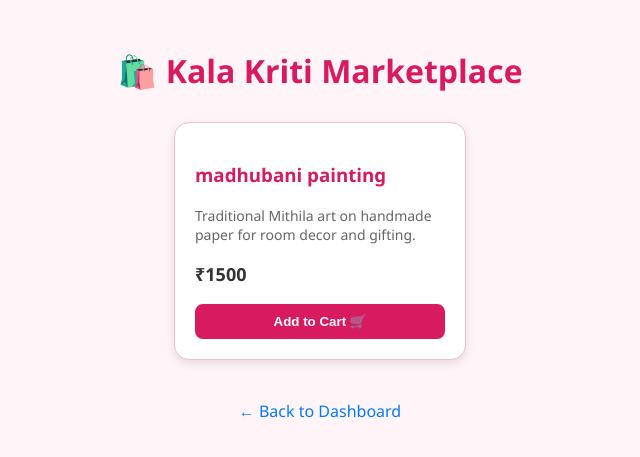
After one commit to TanyaAnand1105/A-Digital-Marketplace-for-Small-Scale-Women-Entrepreneurs, a Flask app: page /marketplace in a window 1280 px wide. The commit adds this page. Shown: the top 457 px of the page, without its empty margins (320-960 px from the left). Run offline with Flask 3, Linux system fonts and the light colour scheme.

Commit message:
Initial commit: Kala kriti Marketplace working

```diff
--- a/app.py
+++ b/app.py
@@ -41,13 +41,35 @@ def perform_login():
 @app.route('/profile')
 def profile():
     return render_template('profile.html')
+
+@app.route('/add_product')
+def add_product():
+    return render_template('add_product.html')
+
+@app.route('/perform_add_product', methods=['POST'])
+def perform_add_product():
+    import json
+    p_name = request.form.get('p_name')
+    p_price = request.form.get('p_price')
+    p_desc = request.form.get('p_desc')
+
+    new_item = {"name": p_name, "price": p_price, "description": p_desc}
+
+    try:
+        with open('products.json', 'r') as f:
+            all_products = json.load(f)
+    except:
+        all_products = []
+
+    all_products.append(new_item)
+
+    with open('products.json', 'w') as f:
+        json.dump(all_products, f, indent=4)
+
+    return f"<h1>Success!</h1><p>{p_name} add ho gaya hai.</p><a href='/marketplace'>Shop Dekhein</a>"
 @app.route('/logout')
 def logout():
     return redirect(url_for('index'))
-
-@app.route('/add_product')
-def add_product():
-    return "<h1>Add New Product Page</h1><p>Feature coming soon!</p><a href='/profile'>Back to Dashboard</a>"
 
 @app.route('/my_orders')
 def my_orders():
@@ -56,6 +78,15 @@ def my_orders():
 @app.route('/messages')
 def messages():
     return "<h1>Customer Messages Page</h1><p>Feature coming soon!</p><a href='/profile'>Back to Dashboard</a>"
+@app.route('/marketplace')
+def marketplace():
+    import json
+    try:
+        with open('products.json', 'r') as f:
+            all_products = json.load(f)
+    except:
+        all_products = []
 
+    return render_template('marketplace.html', products=all_products)
 if  __name__ == "__main__":
     app.run(debug=True)
--- /dev/null
+++ b/frontend/templates/marketplace.html
@@ -0,0 +1,22 @@
+<!DOCTYPE html>
+<html>
+<head>
+    <title>Kala Kriti Marketplace</title>
+</head>
+<body style="background-color: #fff5f8; font-family: 'Segoe UI', sans-serif; padding: 20px;">
+    <h1 style="text-align: center; color: #d81b60;">🛍️ Kala Kriti Marketplace</h1>
+    <div style="display: flex; flex-wrap: wrap; gap: 20px; justify-content: center; margin-top: 30px;">
+        {% for p in products %}
+        <div style="background: white; padding: 20px; border-radius: 15px; width: 250px; box-shadow: 0 4px 10px rgba(0,0,0,0.1); border: 1px solid #f8bbd0;">
+            <h3 style="color: #d81b60;">{{ p.name }}</h3>
+            <p style="color: #666; font-size: 14px;">{{ p.description }}</p>
+            <p style="font-size: 18px; font-weight: bold; color: #333;">₹{{ p.price }}</p>
+            <button style="background: #d81b60; color: white; border: none; padding: 10px; width: 100%; border-radius: 8px; cursor: pointer; font-weight: bold;">Add to Cart 🛒</button>
+        </div>
+        {% else %}
+        <p style="color: #888;">Abhi koi products nahi hain. Dashboard se add kijiye!</p>
+        {% endfor %}
+    </div>
+    <p style="text-align: center; margin-top: 40px;"><a href="/profile" style="color: #007bff; text-decoration: none;">← Back to Dashboard</a></p>
+</body>
+</html>
--- /dev/null
+++ b/products.json
@@ -0,0 +1,7 @@
+[
+    {
+        "name": "madhubani painting",
+        "price": "1500",
+        "description": "Traditional Mithila art on handmade paper for room decor and gifting."
+    }
+]
```
Also changed, not shown: db.py (+17 -0 lines), frontend/templates/add_product.html (added, +25 -0 lines), frontend/templates/profile.html (+7 -5 lines).
